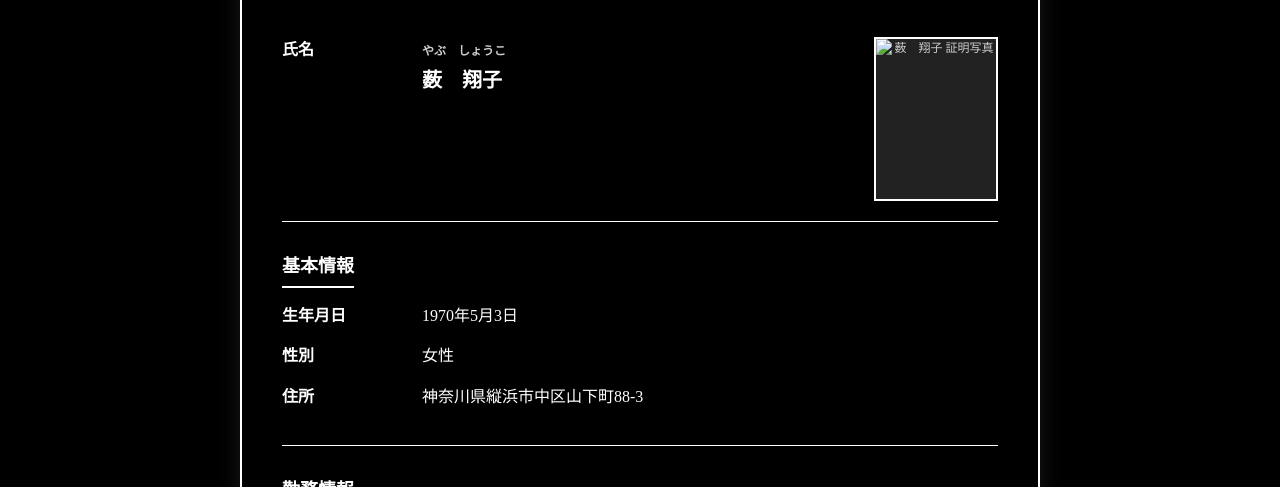
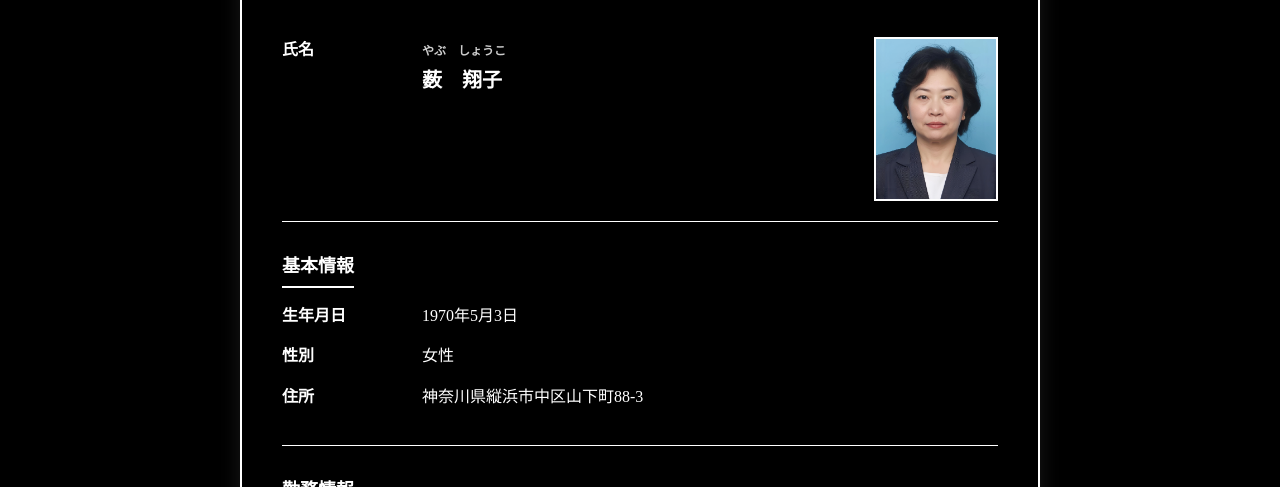
Before and after one commit to hazamashobo/yabu, a plain HTML site: page index.html in a window 1280 px wide. Shown: the part 313-800 px from the top of the page. Drawn offline with Linux system fonts and the light colour scheme.

Commit message:
Update index.html

```diff
--- a/index.html
+++ b/index.html
@@ -557,7 +557,7 @@
                             </div>
                         </div>
                         <div class="photo-container">
-                            <img src="gazou/kirisu.png" alt="薮　翔子 証明写真">
+                            <img src="gazou/yabu.png" alt="薮　翔子 証明写真">
                         </div>
                     </div>
                 </div>
```
